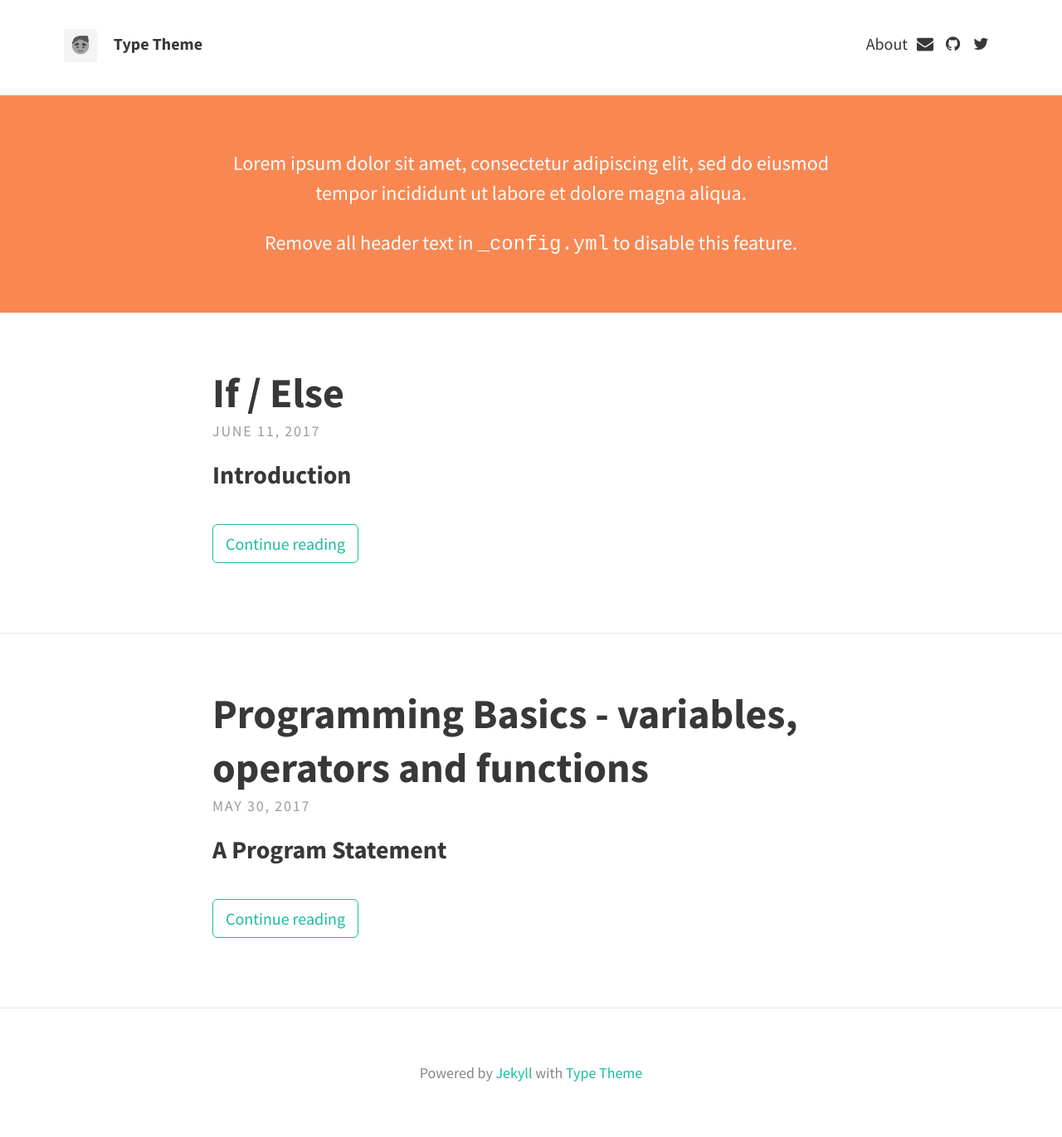
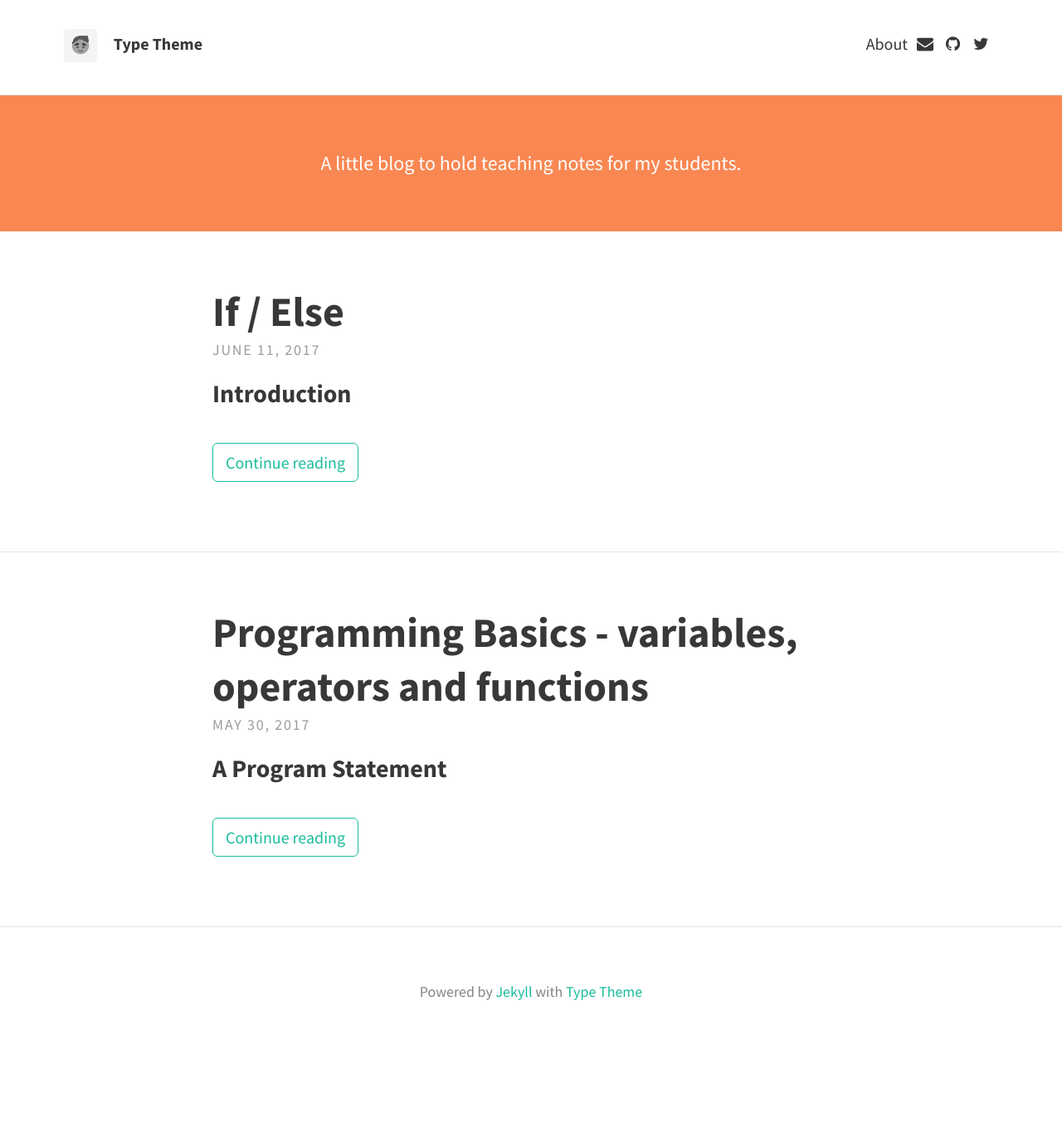
Before and after one commit to bjrhodes/learningcode.co.uk, a Jekyll site: the page built from index.html, in a window 1280 px wide. Shown: the whole page at 83% size. Built offline with Jekyll 4.4.1, drawn with Linux system fonts in a browser that asks for light colours; nearby versions of some CDN libraries; the list of posts is cut into pages by our own code; after the commit the page ends 1273 px from its top, so only the background shows below that.

Commit message:
tidy up some of the homepage bits n bobs

```diff
--- a/_config.yml
+++ b/_config.yml
@@ -12,9 +12,7 @@ theme_settings:
 
   # Header and footer text
   header_text: >
-     <p>Lorem ipsum dolor sit amet, consectetur adipiscing elit, sed do eiusmod tempor incididunt ut labore et dolore magna aliqua.</p>
-
-     <p>Remove all header text in <code>_config.yml</code> to disable this feature.</p>
+     <p>A little blog to hold teaching notes for my students.</p>
   header_text_feature_image:
   footer_text: >
    Powered by <a href="https://jekyllrb.com/">Jekyll</a> with <a href="https://rohanchandra.github.io/project/type/">Type Theme</a>
```
